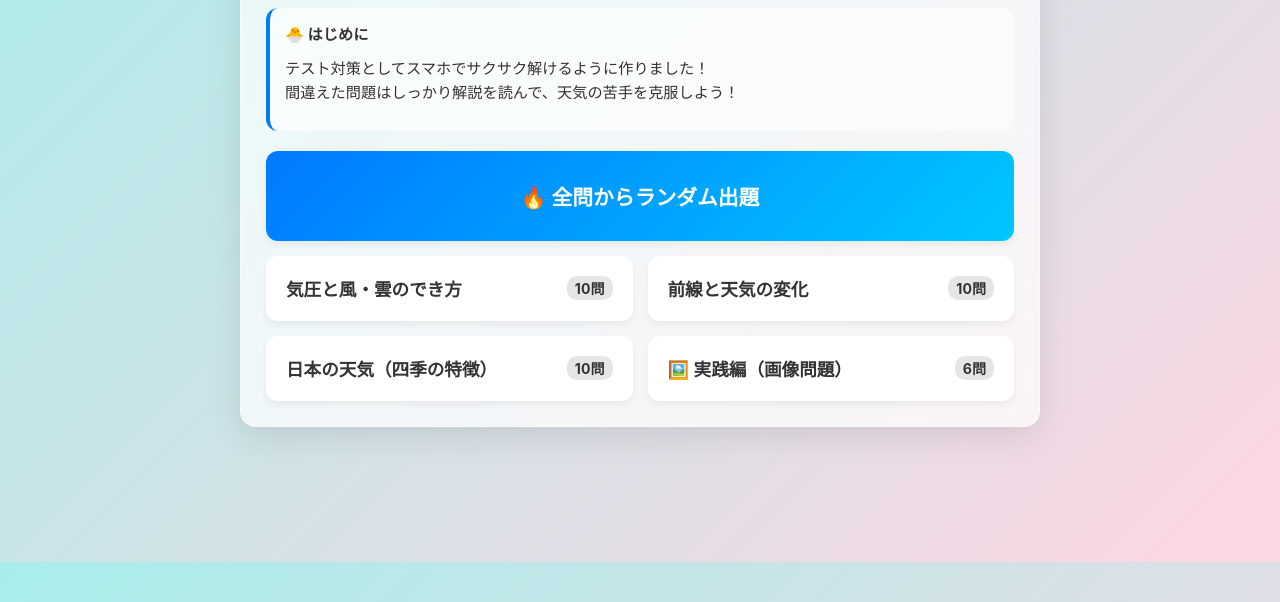
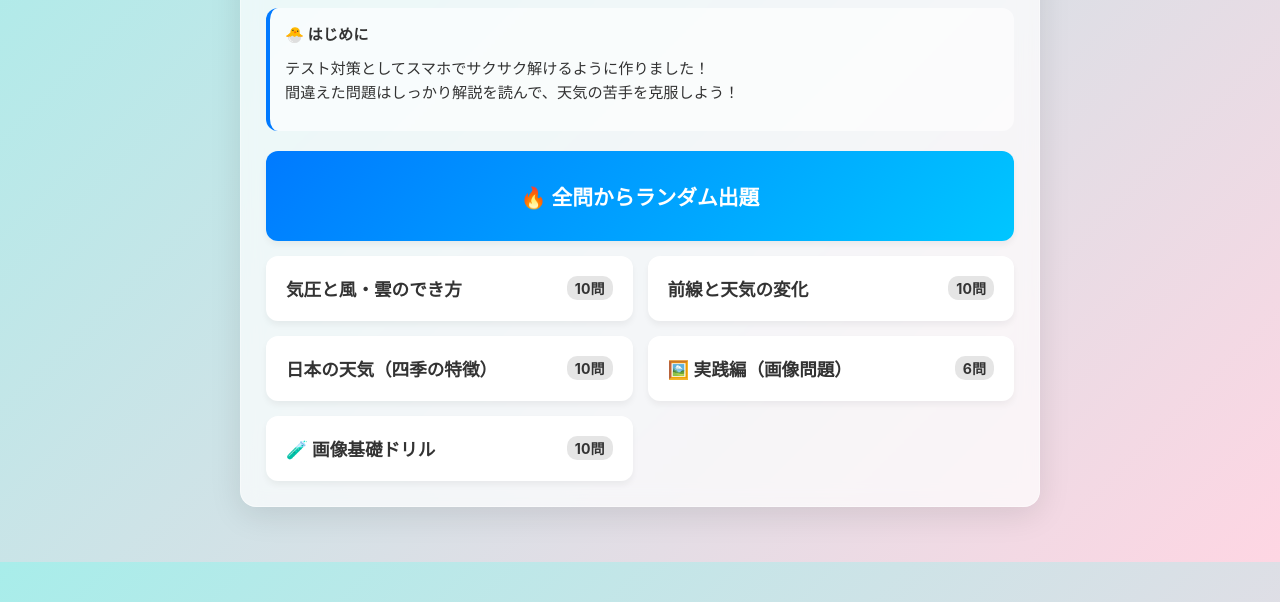
Before and after one commit to miiichiii/kodomo, a plain HTML site: page index.html in a window 1280 px wide. Shown: the part 238-840 px from the top of the page. Drawn offline with Linux system fonts and the light colour scheme.

Commit message:
Add 10 image-based basic questions and custom diagram assets

```diff
--- a/index.html
+++ b/index.html
@@ -304,6 +304,10 @@
         <span>🖼️ 実践編（画像問題）</span>
         <span class="badge">6問</span>
       </button>
+      <button class="menu-btn" onclick="startQuiz('imageBasic')">
+        <span>🧪 画像基礎ドリル</span>
+        <span class="badge">10問</span>
+      </button>
     </div>
   </div>
 
@@ -397,6 +401,18 @@ const ALL_QUIZZES = {
     { "question": "この天気図タイプが日本の冬によく見られるとき、代表的な気圧配置名はどれですか？", "image": "assets/images/fdtext/fdata_r2t6_img-043.png", "caption": "冬型の天気図の例", "options": ["西高東低", "南高北低", "東高西低", "気圧配置に名前はない"], "answer": 0, "explanation": "日本の冬は大陸側が高気圧、太平洋側が低気圧となる「西高東低」が典型です。" },
     { "question": "この図のような同心円状の等圧線が密な低気圧は、何に関連することが多いですか？", "image": "assets/images/fdtext/fdata_r2t6_img-039.png", "caption": "発達した低気圧の例", "options": ["風が強まりやすい", "必ず晴れる", "気温差がなくなる", "降水は起きない"], "answer": 0, "explanation": "等圧線の間隔が狭いほど気圧傾度が大きくなり、風が強く吹きやすくなります。" },
     { "question": "この図のような気圧配置の移り変わりが続く春・秋の特徴として正しいものはどれですか？", "image": "assets/images/fdtext/fdata_r2t6_img-003.png", "caption": "移動性高気圧・低気圧の例", "options": ["天気が数日周期で変わる", "一年中ずっと同じ天気", "毎日必ず雪になる", "毎日台風が来る"], "answer": 0, "explanation": "春・秋は移動性高気圧と低気圧が交互に通るため、天気が数日ごとに変化しやすいです。" }
+  ],
+  "imageBasic": [
+    { "question": "この図の風の向きとして正しいものはどれですか？", "image": "assets/images/basic/wind_high_to_low.svg", "caption": "高気圧と低気圧の基本", "options": ["高気圧から低気圧へ", "低気圧から高気圧へ", "南から北へ必ず吹く", "風は吹かない"], "answer": 0, "explanation": "風は基本的に気圧の高いところから低いところへ吹きます。" },
+    { "question": "この図（北半球の低気圧）で正しい風の回り方はどれですか？", "image": "assets/images/basic/low_nh_wind.svg", "caption": "北半球の低気圧", "options": ["反時計回りで中心に吹き込む", "時計回りで中心に吹き込む", "反時計回りで外へ吹き出す", "時計回りで外へ吹き出す"], "answer": 0, "explanation": "北半球の低気圧では反時計回りに中心へ吹き込みます。" },
+    { "question": "この図（北半球の高気圧）で正しい風の回り方はどれですか？", "image": "assets/images/basic/high_nh_wind.svg", "caption": "北半球の高気圧", "options": ["時計回りで外へ吹き出す", "反時計回りで外へ吹き出す", "時計回りで中心に吹き込む", "反時計回りで中心に吹き込む"], "answer": 0, "explanation": "北半球の高気圧では時計回りに外へ吹き出します。" },
+    { "question": "この前線記号は何を表していますか？", "image": "assets/images/basic/warm_front_symbol.svg", "caption": "前線の記号", "options": ["温暖前線", "寒冷前線", "停滞前線", "閉塞前線"], "answer": 0, "explanation": "赤色で半円が並ぶ記号は温暖前線です。" },
+    { "question": "この前線記号は何を表していますか？", "image": "assets/images/basic/cold_front_symbol.svg", "caption": "前線の記号", "options": ["寒冷前線", "温暖前線", "停滞前線", "閉塞前線"], "answer": 0, "explanation": "青色で三角が並ぶ記号は寒冷前線です。" },
+    { "question": "この前線記号は何を表していますか？", "image": "assets/images/basic/stationary_front_symbol.svg", "caption": "前線の記号", "options": ["停滞前線", "寒冷前線", "温暖前線", "閉塞前線"], "answer": 0, "explanation": "赤の半円と青の三角が交互の記号は停滞前線です。" },
+    { "question": "この前線記号は何を表していますか？", "image": "assets/images/basic/occluded_front_symbol.svg", "caption": "前線の記号", "options": ["閉塞前線", "停滞前線", "寒冷前線", "温暖前線"], "answer": 0, "explanation": "紫色で半円と三角が同じ側につく記号は閉塞前線です。" },
+    { "question": "この図で示す日本の冬の代表的な気圧配置名はどれですか？", "image": "assets/images/basic/winter_pattern.svg", "caption": "冬の気圧配置", "options": ["西高東低", "南高北低", "東高西低", "南低北高"], "answer": 0, "explanation": "冬は大陸側が高気圧・太平洋側が低気圧の西高東低です。" },
+    { "question": "この図で示す日本の夏に多い気圧配置名はどれですか？", "image": "assets/images/basic/summer_pattern.svg", "caption": "夏の気圧配置", "options": ["南高北低", "西高東低", "東高西低", "北高南低"], "answer": 0, "explanation": "夏は太平洋高気圧の勢力で南高北低の傾向になります。" },
+    { "question": "このグラフから読み取れる内容として正しいものはどれですか？", "image": "assets/images/basic/saturated_vapor_graph.svg", "caption": "飽和水蒸気量と気温", "options": ["気温が高いほど飽和水蒸気量は大きい", "気温が高いほど飽和水蒸気量は小さい", "飽和水蒸気量は気温と無関係", "常に一定である"], "answer": 0, "explanation": "気温が上がるほど空気に含める水蒸気の限界量（飽和水蒸気量）は増えます。" }
   ]
 };
 
@@ -442,7 +458,8 @@ function startQuiz(mode) {
     'pressure': '気圧と風・雲のでき方',
     'fronts': '前線と天気の変化',
     'japan': '日本の天気（四季の特徴）',
-    'practical': '🖼️ 実践編（画像問題）'
+    'practical': '🖼️ 実践編（画像問題）',
+    'imageBasic': '🧪 画像基礎ドリル'
   };
   document.getElementById('mode-label').textContent = modeNames[mode];
 
```
Also changed, not shown: assets/images/basic/cold_front_symbol.svg (added), assets/images/basic/high_nh_wind.svg (added), assets/images/basic/low_nh_wind.svg (added), assets/images/basic/occluded_front_symbol.svg (added), assets/images/basic/saturated_vapor_graph.svg (added), assets/images/basic/stationary_front_symbol.svg (added), assets/images/basic/summer_pattern.svg (added), assets/images/basic/warm_front_symbol.svg (added), assets/images/basic/wind_high_to_low.svg (added), assets/images/basic/winter_pattern.svg (added).
